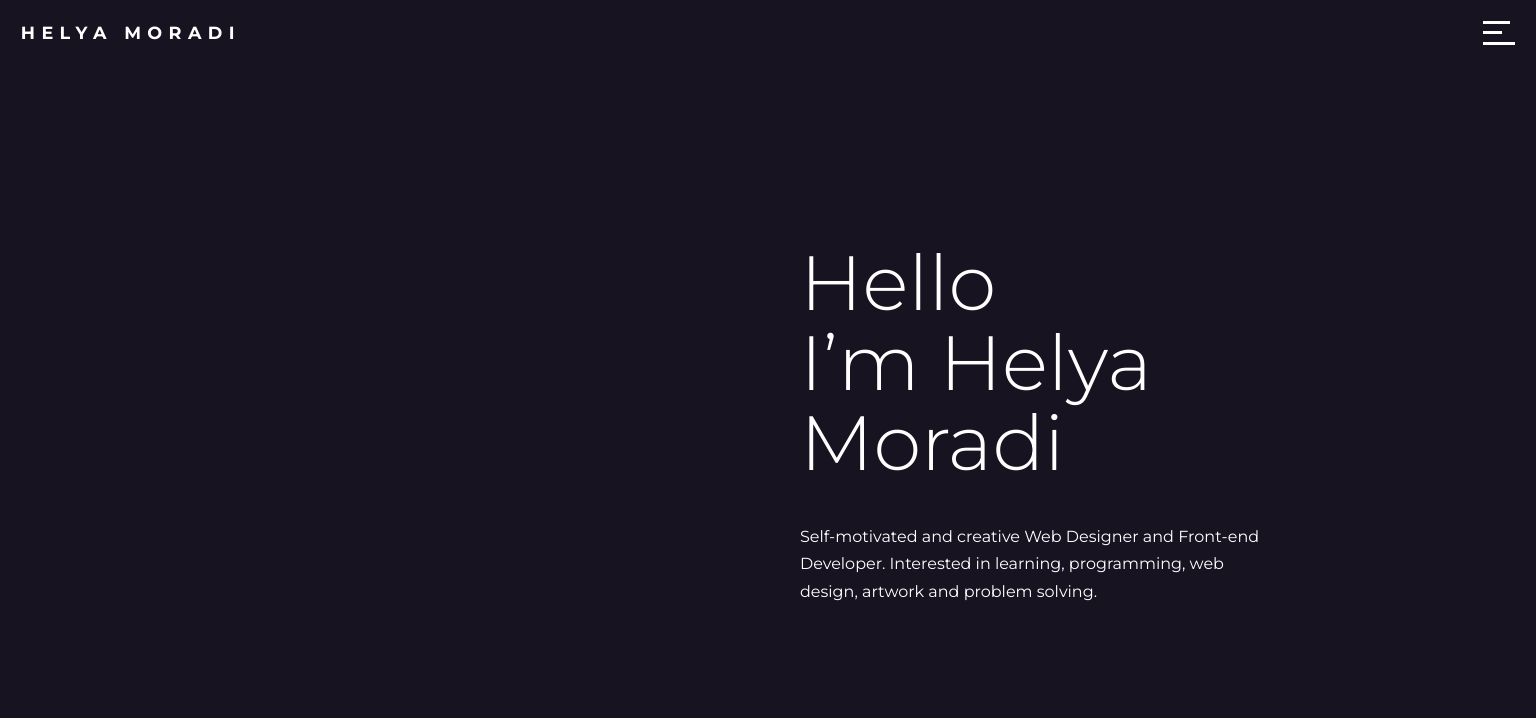
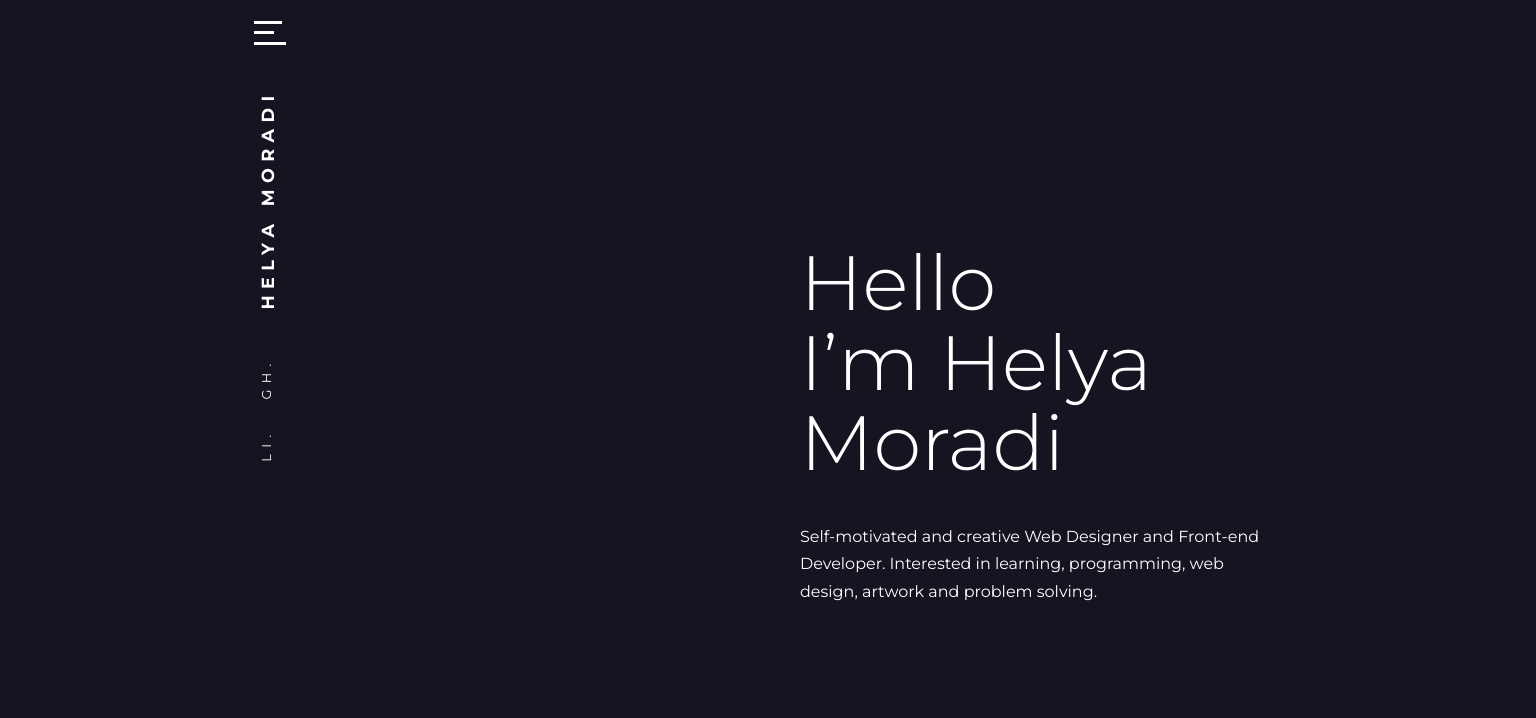
Before and after one commit to Helya-Moradi/Portfolio, a React app: page / in a window 1536 px wide. Shown: the top 718 px of the page. Built offline with nearby package versions, Linux system fonts and the light colour scheme.

Commit message:
feat: add media query for wide width

```diff
--- a/src/components/header/index.sass
+++ b/src/components/header/index.sass
@@ -10,6 +10,7 @@ header
   align-items: center
   box-shadow: none
   overflow: hidden
+  z-index: 1
 
   span.logo
     font-weight: 700
@@ -78,3 +79,25 @@ header.open
 
   .socialMedias
     right: 8%
+
+@media screen and (min-width: 1300px)
+  header
+    flex-direction: column
+    align-items: end
+    justify-content: start
+    gap: 3rem
+    height: 100vh
+    right: 80%
+
+    span.logo
+      order: 2
+      transform: rotate(-90deg) translate(-6rem,5.7rem)
+
+    .hamburgerIcon
+      order: 1
+
+    .socialMedias
+      position: static
+      order: 3
+      transition: unset
+      transform: rotate(-90deg) translate(-15rem,2rem)
--- a/src/components/header/index.js
+++ b/src/components/header/index.tsx
@@ -5,14 +5,15 @@ import cls from "../../utils/class_names";
 function Header({open, setOpen}) {
     return (
         <header
-            className={cls(open && style.open)}
-            onClick={() => {
-                setOpen(prev => !prev)
-            }}>
+            className={cls(open && style.open)}>
 
             <span className={style.logo}>Helya Moradi</span>
 
-            <div className={style.hamburgerIcon}>
+            <div
+                className={style.hamburgerIcon}
+                onClick={() => {
+                    setOpen(prev => !prev)
+                }}>
                 <span className={cls(style.line, style.line1)}/>
                 <span className={cls(style.line, style.line2)}/>
                 <span className={cls(style.line, style.line3)}/>
--- /dev/null
+++ b/src/components/main_content/components/home/index.sass
@@ -0,0 +1,49 @@
+.home
+  margin-top: 3rem
+  height: calc(100vh - 3rem)
+  padding: 4rem
+  display: flex
+  align-items: center
+  gap: 4rem
+
+  .imageContainer
+    height: 15rem
+    flex-grow: 1
+    width: 50%
+
+  //img
+  //  width: 10rem
+  //  height: 10rem
+
+  .introduce
+    flex-grow: 1
+    width: 50%
+    display: flex
+    flex-direction: column
+    align-items: start
+    gap: 2.5rem
+
+    .title
+      font-size: 4.8rem
+      font-weight: 300
+      line-height: 5rem
+
+    .description
+      line-height: 1.7rem
+
+  img.animatedShapes
+    position: absolute
+    right: -9rem
+    bottom: 3rem
+    width: 9rem
+    height: 2rem
+    object-fit: contain
+    animation: 2.3s shapeAnimate infinite ease-out
+
+@keyframes shapeAnimate
+  0%
+    right: -9rem
+  50%
+    right: -5rem
+  100%
+    right: -9rem
--- a/src/components/main_content/components/home/index.js
+++ b/src/components/main_content/components/home/index.tsx
@@ -1,5 +1,5 @@
 import React from 'react';
-import style from '../../index.sass'
+import style from './index.sass'
 import zigzagImg from '../../../../assets/images/zigzag.png'
 
 function Home() {
--- a/src/components/main_content/index.sass
+++ b/src/components/main_content/index.sass
@@ -3,53 +3,3 @@
   width: 100%
   max-width: 72rem
   margin: 0 auto
-
-  .home
-    margin-top: 3rem
-    height: calc(100vh - 3rem)
-    padding: 4rem
-    display: flex
-    align-items: center
-    gap: 4rem
-
-    .imageContainer
-      height: 15rem
-      flex-grow: 1
-      width: 50%
-
-      //img
-      //  width: 10rem
-      //  height: 10rem
-
-    .introduce
-      flex-grow: 1
-      width: 50%
-      display: flex
-      flex-direction: column
-      align-items: start
-      gap: 2.5rem
-
-      .title
-        font-size: 4.8rem
-        font-weight: 300
-        line-height: 5rem
-
-      .description
-        line-height: 1.7rem
-
-  img.animatedShapes
-    position: absolute
-    right: -9rem
-    bottom: 1rem
-    width: 9rem
-    height: 2rem
-    object-fit: contain
-    animation: 2.3s shapeAnimate infinite ease-out
-
-@keyframes shapeAnimate
-  0%
-    right: -9rem
-  50%
-    right: -5rem
-  100%
-    right: -9rem
```
Also changed, not shown: src/components/main_content/index.tsx (renamed from src/components/main_content/index.js).
